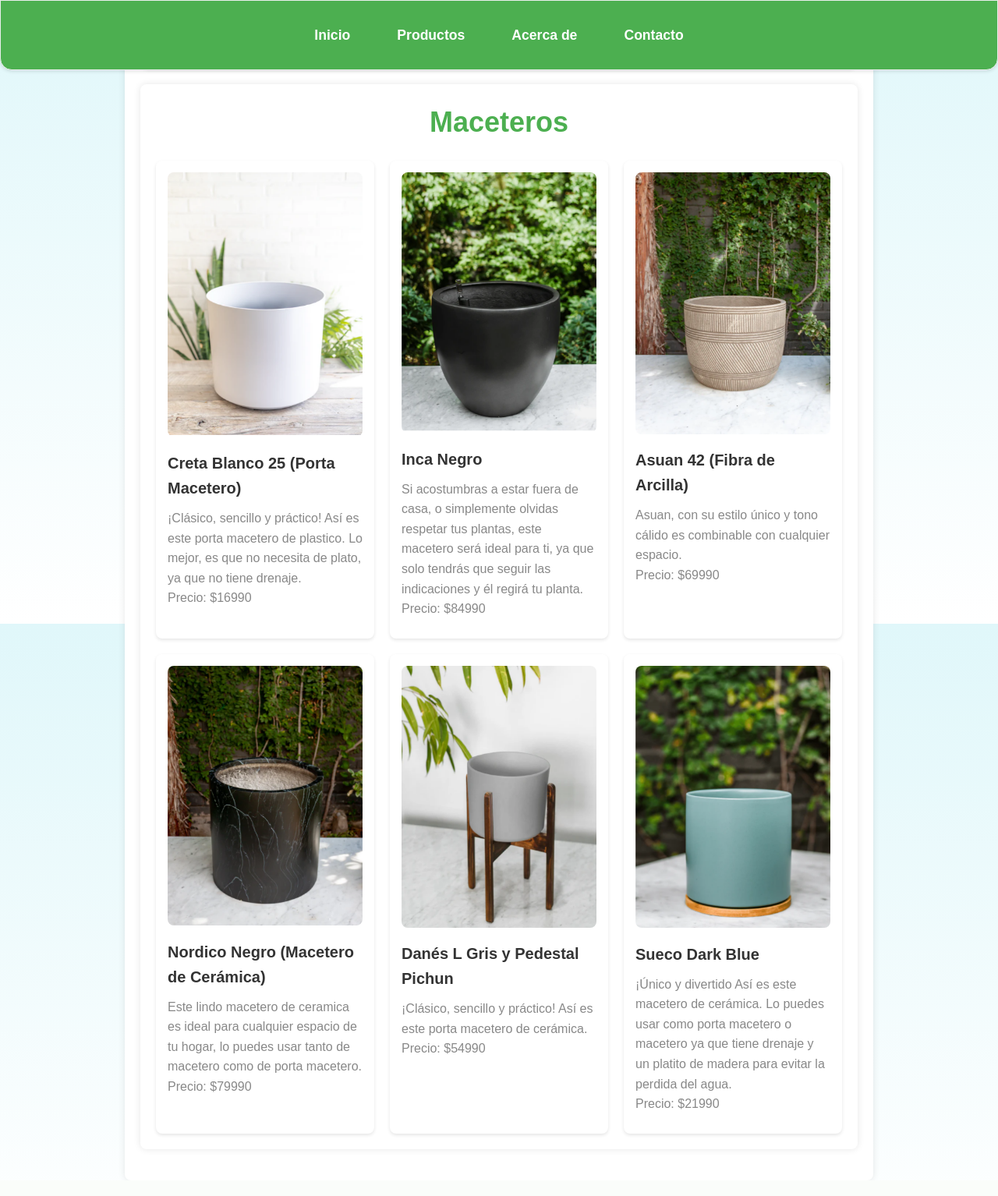
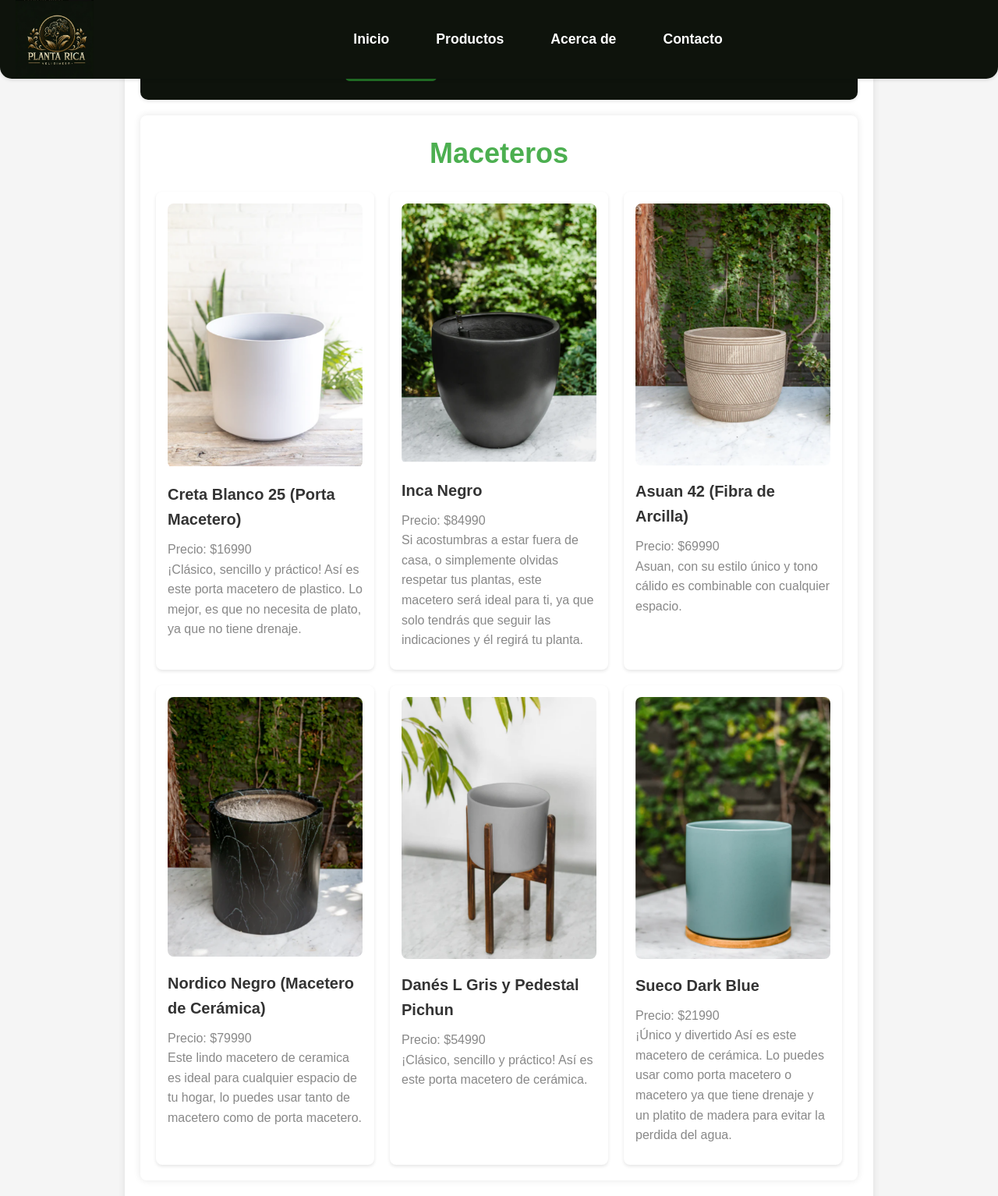
Before and after one commit to TheN1c0/Plantitarica, a Django app: page /Maceteros/ in a window 1280 px wide. Shown: the top 1534 px of the page at 78% size. Before the commit the page ends 1456 px from the top, so only its background shows below. Run offline with Django 4.2, Linux system fonts and the light colour scheme; data comes from the database, SQL or seed files in the repository.

Commit message:
sigan viendo

```diff
--- a/Plantitarica/PlantitaricaApp/static/CSS/mini-navbar.css
+++ b/Plantitarica/PlantitaricaApp/static/CSS/mini-navbar.css
@@ -1,24 +1,25 @@
 /* Estilos para mini navbar */
-.mini-nav, .sub-nav {
-    background-color: #4caf50;
-    padding: 10px 0;
+.mini-nav {
+    background-color: #0e130c;
+    padding: 30px ;
     margin-bottom: 20px;
     box-shadow: 0 2px 4px rgba(0, 0, 0, 0.1);
     border-radius: 10px;
+    border-color: #0e130c;
 }
 
-.mini-nav ul, .sub-nav ul {
+.mini-nav ul {
     list-style: none;
     display: flex;
     justify-content: center;
     align-items: center;
 }
 
-.mini-nav li, .sub-nav li {
+.mini-nav li {
     margin: 0 15px;
 }
 
-.mini-nav a, .sub-nav a {
+.mini-nav a {
     color: #fff;
     text-decoration: none;
     font-weight: bold;
@@ -28,6 +29,10 @@
     border-radius: 5px;
 }
 
-.mini-nav a:hover, .sub-nav a:hover {
-    background-color: #388e3c;
+.mini-nav a:hover {
+    background-color: #54ad58;
 }
+
+.mini-nav .active a {
+    background-color: #227126;
+}
--- a/Plantitarica/PlantitaricaApp/static/CSS/stylesBase.css
+++ b/Plantitarica/PlantitaricaApp/static/CSS/stylesBase.css
@@ -13,7 +13,7 @@ html, body {
 
 body {
   font-family: 'Arial', sans-serif;
-  background: linear-gradient(to bottom, #e0f7fa, #fff);
+  background-color: #000000;
   color: #333;
   padding-top: 80px;
   line-height: 1.6;
@@ -27,16 +27,16 @@ h1, h2, h3 {
 /* Estilos del navegador principal */
 .nav {
   display: flex;
-  justify-content: center;
+  justify-content: space-between;
   align-items: center;
-  padding: 30px 0;
+  padding: 0 20px;
   width: 100%;
-  background-color: #4caf50;
+  background-color: #0e130c;
   border-bottom-left-radius: 15px;
   border-bottom-right-radius: 15px;
   border-width: 1px;
   border-style: solid;
-  border-color: rgb(234, 238, 236);
+  border: none;
   box-shadow: 0 2px 4px rgba(0, 0, 0, 0.1);
   position: fixed;
   top: 0;
@@ -48,6 +48,7 @@ h1, h2, h3 {
   display: flex;
   justify-content: center;
   align-items: center;
+  flex-grow: 1;
 }
 
 .nav li {
@@ -65,13 +66,20 @@ h1, h2, h3 {
 }
 
 .nav a:hover {
-  background-color: #388e3c; /* Cambia el color de fondo al pasar el mouse */
+  background-color: #54ad58;
 }
 
 .nav .active a {
-  background-color: #388e3c; /* Color de fondo cuando está activo */
+  background-color: #227126;
 }
 
+/* Estilos para la imagen del logo */
+#logo {
+  height: auto; /* Ajusta esta altura según sea necesario */
+  width: auto; /* Mantiene la proporción de la imagen */
+  max-width: 100px; /* Máximo ancho opcional para evitar que se extienda demasiado */
+ /* Centra la imagen horizontalmente */
+}
 
 /* Estilos del contenedor */
 .container {
--- /dev/null
+++ b/Plantitarica/PlantitaricaApp/static/JS/funciones.js
@@ -0,0 +1,10 @@
+    //agregar la clase 'active' al elemento clickeado y quitarla de los demás
+    var elementosNavbar = document.querySelectorAll('.mini-nav ul li');
+    elementosNavbar.forEach(function(elemento) {
+        elemento.addEventListener('click', function() {
+            elementosNavbar.forEach(function(el) {
+                el.classList.remove('active');
+            });
+            elemento.classList.add('active');
+        });
+    });
--- a/Plantitarica/PlantitaricaApp/templates/PlantitaricaApp/Base.html
+++ b/Plantitarica/PlantitaricaApp/templates/PlantitaricaApp/Base.html
@@ -7,10 +7,12 @@
     <link rel="stylesheet" href="{% static 'css/stylesBase.css' %}">
     <link rel="stylesheet" href="{% static 'css/styles.css' %}">
     <link rel="stylesheet" href="{% static 'css/mini-navbar.css' %}">
+    <script src="{% static 'js/funciones.js' %}"></script>
     <title>{% block title %}Plantita Rica{% endblock %}</title>
 </head>
 <body>
     <nav class="nav">
+        <img src="{% static 'IMG/logo.jpg' %}" alt="logo" id="logo">
         <ul>
             <li class="{% if request.resolver_match.url_name == 'inicio' %}active{% endif %}">
                 <a href="{% url 'inicio' %}">Inicio</a>
@@ -25,13 +27,13 @@
                 <a href="{% url 'Contacto' %}">Contacto</a>
             </li>
         </ul>
+
     </nav>
+
 
     <div class="container">
         {% block content %}
         {% endblock %}
     </div>
-
-
 </body>
 </html>
--- a/Plantitarica/PlantitaricaApp/templates/PlantitaricaApp/Maceteros.html
+++ b/Plantitarica/PlantitaricaApp/templates/PlantitaricaApp/Maceteros.html
@@ -3,10 +3,14 @@
 {% block content %}
 <nav class="mini-nav">
     <ul>
-        <li><a href="{% url 'Productos' %}">Plantas</a></li>
-        <li><a href="{% url 'Maceteros' %}">Maceteros</a></li>
-        <li><a href="{% url 'Insumos' %}">Insumos</a></li>
-        <li><a href="{% url 'agregar_maceteros' %}">Agregar nuevo Macetero</a></li>
+        <li id="plantas" class="{% if request.resolver_match.url_name == 'Productos' %}active{% endif %}">
+            <a href="{% url 'Productos' %}">Plantas</a></li>
+        <li id="maceteros" class="{% if request.resolver_match.url_name == 'Maceteros' %}active{% endif %}">
+            <a href="{% url 'Maceteros' %}">Maceteros</a></li>
+        <li id="insumos" class="{% if request.resolver_match.url_name == 'Insumos' %}active{% endif %}">
+            <a href="{% url 'Insumos' %}">Insumos</a></li>
+        <li id="agregar_maceteros" class="{% if request.resolver_match.url_name == 'agregar_maceteros' %}active{% endif %}">
+            <a href="{% url 'agregar_maceteros' %}">Agregar nuevo Macetero</a></li>
     </ul>
 </nav>
 
@@ -16,11 +20,13 @@
     <div class="productos-list">
         {% for producto in Maceteros %}
         <div class="producto">
-            <img src="{{ producto.foto.url }}" alt="{{ producto.descripcion }}">
+            <div class="producto-imagen">
+                <img src="{{ producto.foto.url }}" alt="{{ producto.descripcion }}">
+            </div>
             <div class="producto-info">
                 <h2>{{ producto.nombre }}</h2>
+                <p>Precio: ${{ producto.precio }}</p>
                 <p>{{ producto.descripcion }}</p>
-                <p>Precio: ${{ producto.precio }}</p>
             </div>
         </div>
         {% empty %}
```
Also changed, not shown: Plantitarica/PlantitaricaApp/static/CSS/styles.css (+26 -6 lines), Plantitarica/PlantitaricaApp/templates/PlantitaricaApp/Insumos.html (+8 -4 lines), Plantitarica/PlantitaricaApp/templates/PlantitaricaApp/Productos.html (+14 -6 lines), Plantitarica/PlantitaricaApp/templates/PlantitaricaApp/agregar_insumos.html (+8 -5 lines), Plantitarica/PlantitaricaApp/templates/PlantitaricaApp/agregar_maceteros.html (+8 -5 lines), Plantitarica/PlantitaricaApp/templates/PlantitaricaApp/agregar_plantas.html (+9 -5 lines), Plantitarica/PlantitaricaApp/static/IMG/fondo.png (added).
